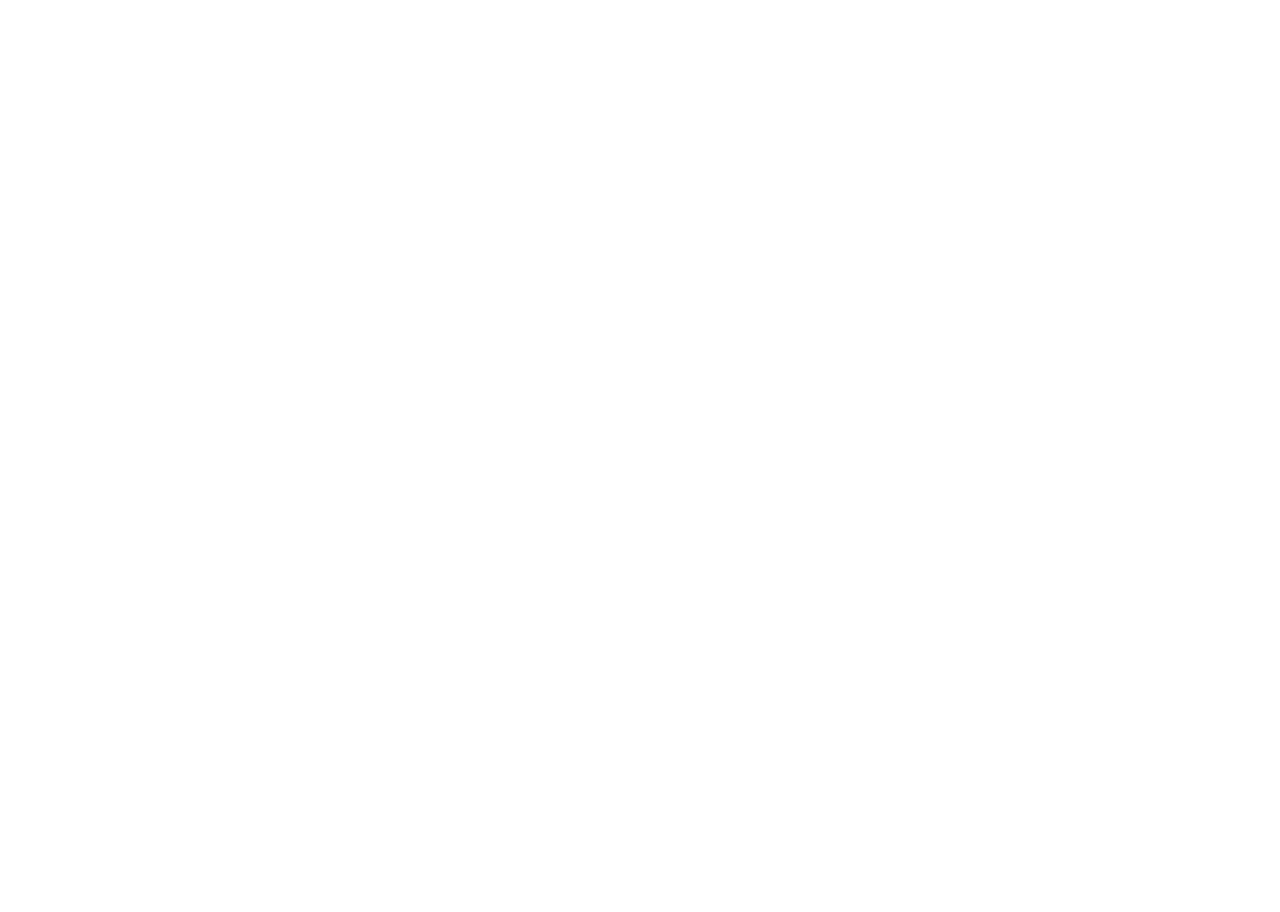
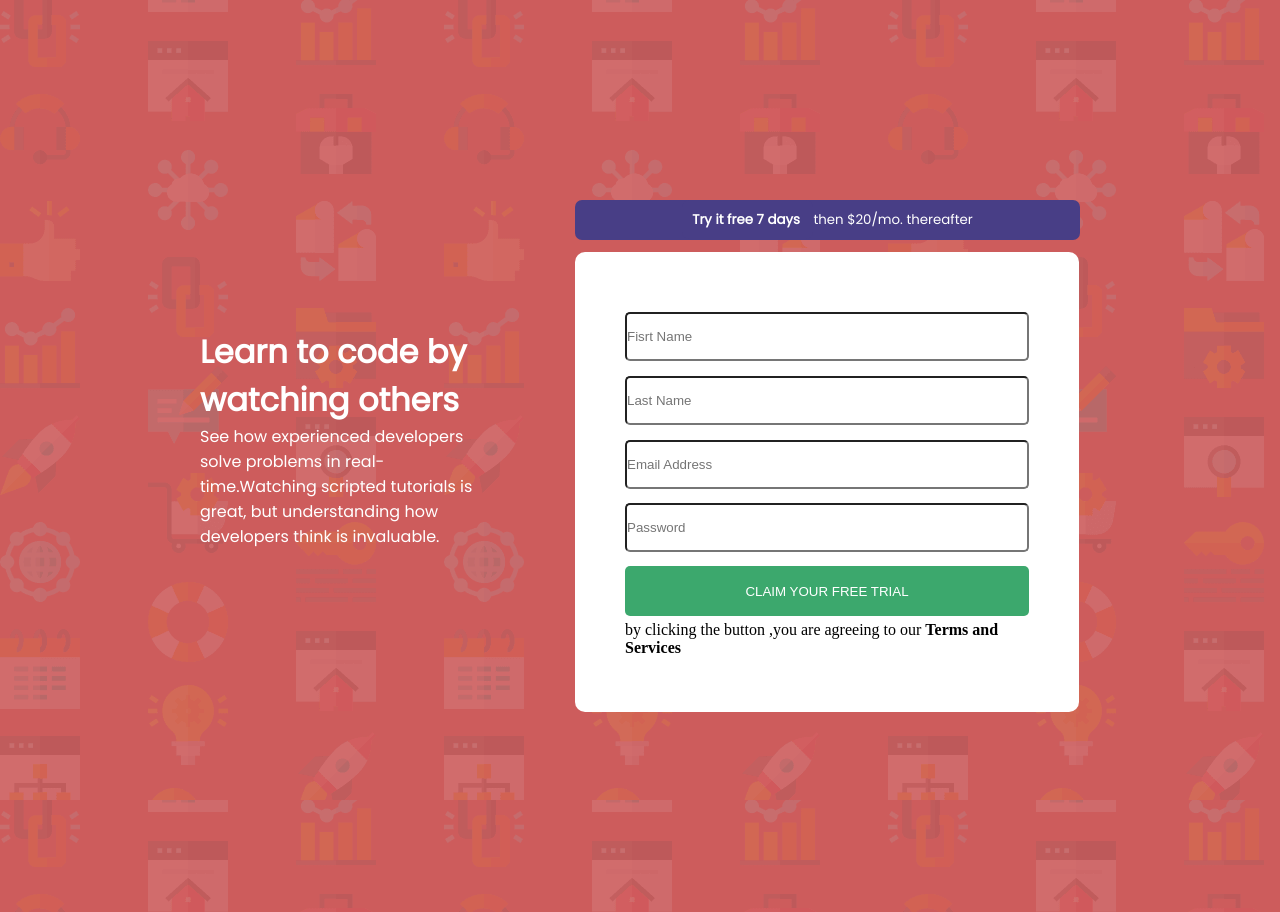
Before and after one commit to michaelo27/MediaResponse, a plain HTML site: page index.html in a window 1280 px wide. Before the commit the page ends 800 px from the top, so only its background shows below. Drawn offline with Linux system fonts and the light colour scheme.

Commit message:
new editing

```diff
--- a/Media.css
+++ b/Media.css
@@ -0,0 +1,64 @@
+* {
+  margin: 0;
+  padding: 0;
+}
+
+body {
+  background-image: url(bg-intro-desktop.png);
+  background-color: indianred;
+}
+
+main {
+  display: flex;
+  margin: 200px;
+}
+
+.text {
+  margin-top: 8rem;
+  margin-right: 6rem;
+  color: white;
+  font-family: "Poppins", sans-serif;
+}
+
+.form-wrapper {
+  display: block;
+}
+
+.top-button {
+  padding: 10px;
+  width: 505px;
+  margin-bottom: 12px;
+  border-radius: 7px;
+  border: white;
+  color: white;
+  background-color: rgb(72, 62, 134);
+  font-family: "Poppins", sans-serif;
+}
+
+.form {
+  display: grid;
+  background-color: white;
+  padding: 50px;
+  height: 45vh;
+  width: 80%;
+  border-radius: 10px;
+  border: white;
+}
+input {
+  width: 99%;
+  height: 45px;
+  border-radius: 5px;
+  margin-top: 10px;
+  box-shadow: 0.4px 0.4px 0.4px 0.4px white;
+}
+
+.bottom-button {
+  width: 100%;
+  height: 50px;
+  background-color: rgb(60, 168, 109);
+  border-radius: 5px;
+  border: white;
+  color: white;
+  margin-top: 9px;
+  box-shadow: 0.4px 0.4px 0.4px 0.4px white;
+}
--- a/index.html
+++ b/index.html
@@ -5,12 +5,44 @@
     <meta http-equiv="X-UA-Compatible" content="IE=edge" />
     <meta name="viewport" content="width=device-width, initial-scale=1.0" />
     <link rel="stylesheet" href="Media.css" />
+    <link rel="preconnect" href="https://fonts.googleapis.com" />
+    <link rel="preconnect" href="https://fonts.gstatic.com" crossorigin />
+    <link
+      href="https://fonts.googleapis.com/css2?family=Open+Sans:wght@400;500&family=Poppins&display=swap"
+      rel="stylesheet"
+    />
 
     <title>Document</title>
   </head>
   <body>
-    <header>
-      <div></div>
-    </header>
+    <main>
+      <div class="text">
+        <h1>Learn to code by watching others</h1>
+        <p>
+          See how experienced developers solve problems in real-time.Watching
+          scripted tutorials is great, but understanding how developers think is
+          invaluable.
+        </p>
+      </div>
+      <div class="form-wrapper">
+        <div>
+          <button class="top-button">
+            <strong class="top-button">Try it free 7 days </strong>then $20/mo.
+            thereafter
+          </button>
+        </div>
+        <div class="form">
+          <input type="text" placeholder="Fisrt Name" />
+          <input type="text" placeholder="Last Name" />
+          <input type="email" placeholder="Email Address" />
+          <input type="password" placeholder="Password" />
+          <button class="bottom-button">CLAIM YOUR FREE TRIAL</button>
+          <p>
+            by clicking the button ,you are agreeing to our
+            <strong>Terms and Services</strong>
+          </p>
+        </div>
+      </div>
+    </main>
   </body>
 </html>
```
Also changed, not shown: bg-intro-desktop.png (added), bg-intro-mobile.png (added), favicon-32x32 (1).png (added), icon-error.svg (added), 1 other file.
